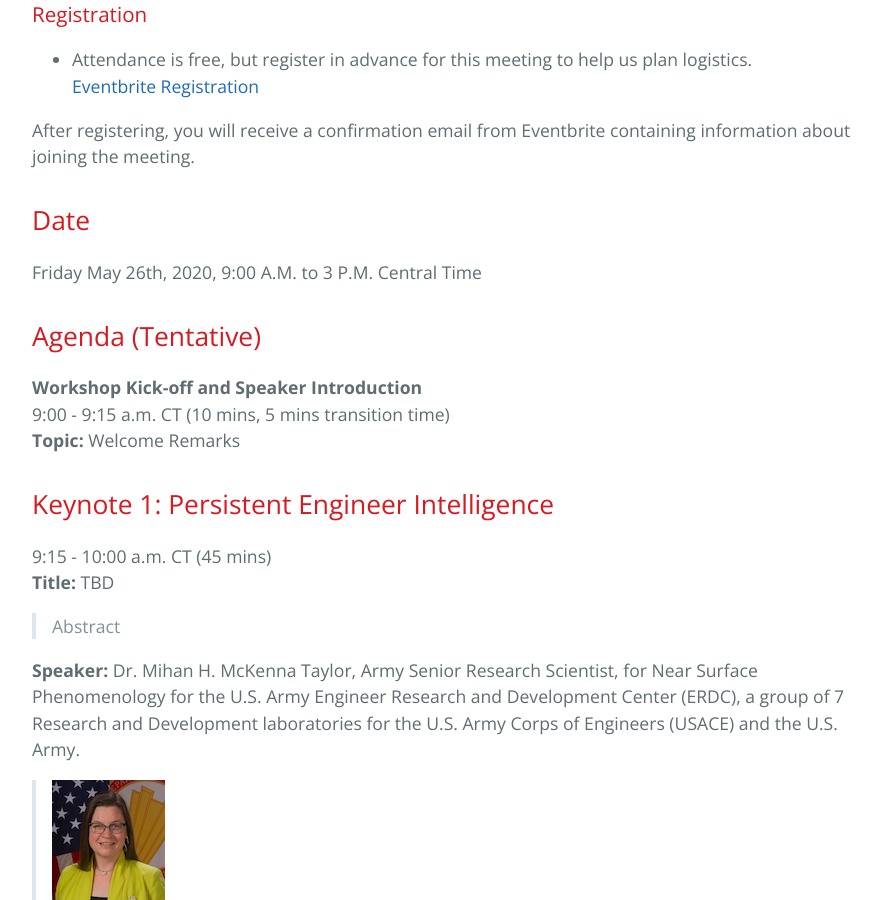
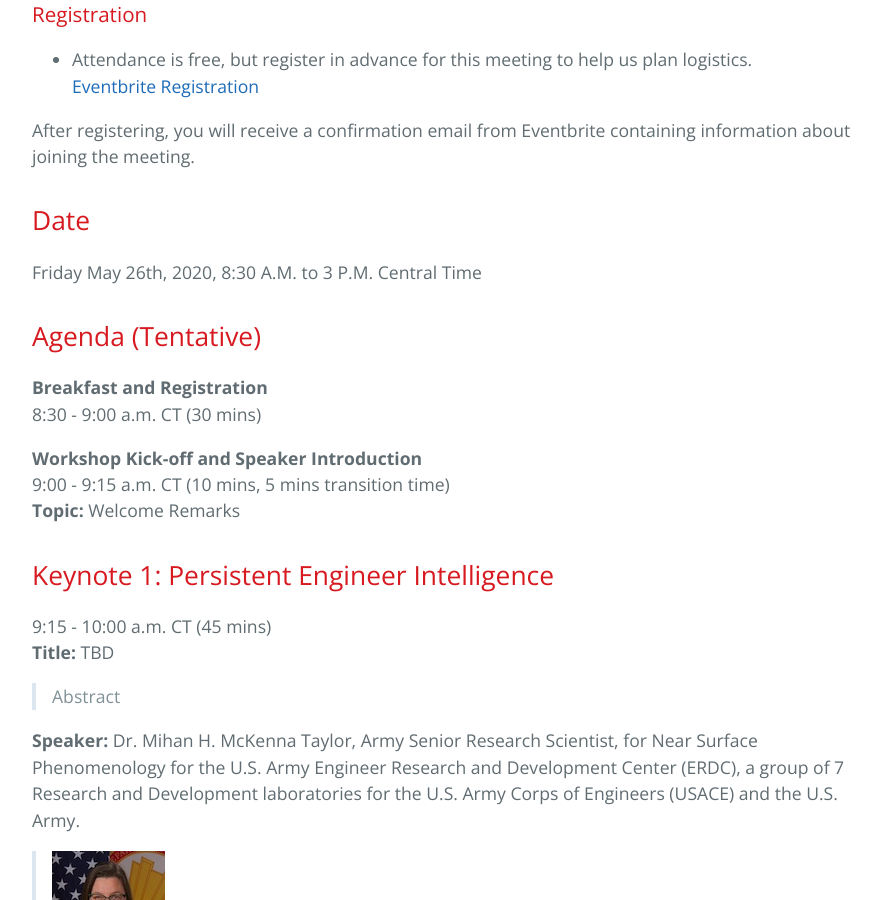
Before and after one commit to BridgingBigData/BridgingBigData.github.io, a Jekyll site: the page built from pages/bbd2023agenda.md, in a window 1280 px wide and 900 px high, scrolled down 500 px. Shown: the whole window, without its empty margins (192-1073 px from the left). Built offline with Jekyll 4.4.1, drawn with Linux system fonts in a browser that asks for light colours.

Commit message:
Update bbd2023agenda.md

```diff
--- a/pages/bbd2023agenda.md
+++ b/pages/bbd2023agenda.md
@@ -13,10 +13,13 @@ description: BBD 2023 Agenda
 After registering, you will receive a confirmation email from Eventbrite containing information about joining the meeting.
 
 ## Date
-Friday May 26th, 2020, 9:00 A.M. to 3 P.M. Central Time
+Friday May 26th, 2020, 8:30 A.M. to 3 P.M. Central Time
 
 
 ## Agenda (Tentative)
+
+**Breakfast and Registration**
+8:30 - 9:00 a.m. CT (30 mins)
 
 **Workshop Kick-off and Speaker Introduction**
 9:00 - 9:15 a.m. CT (10 mins, 5 mins transition time)
```
